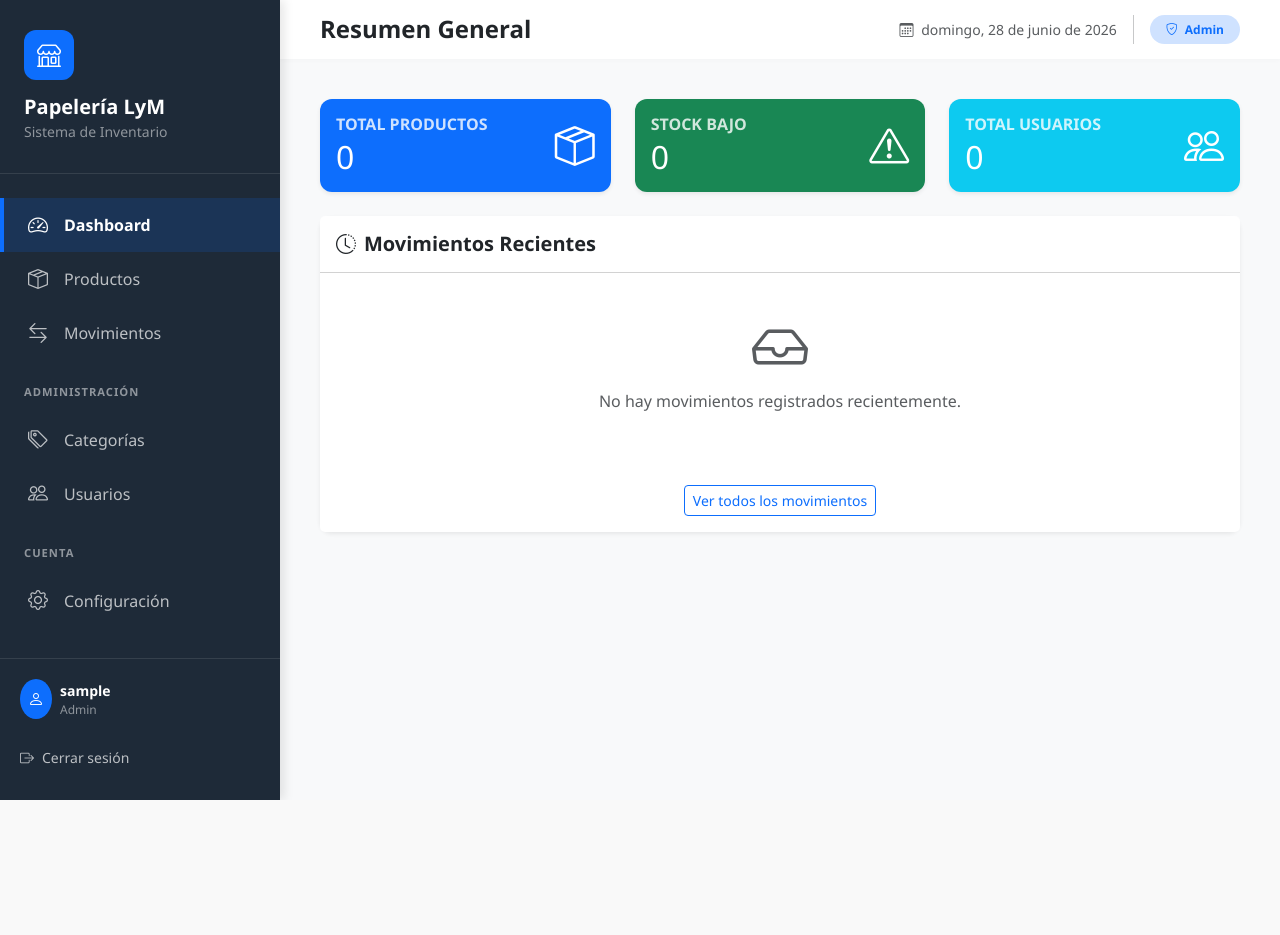
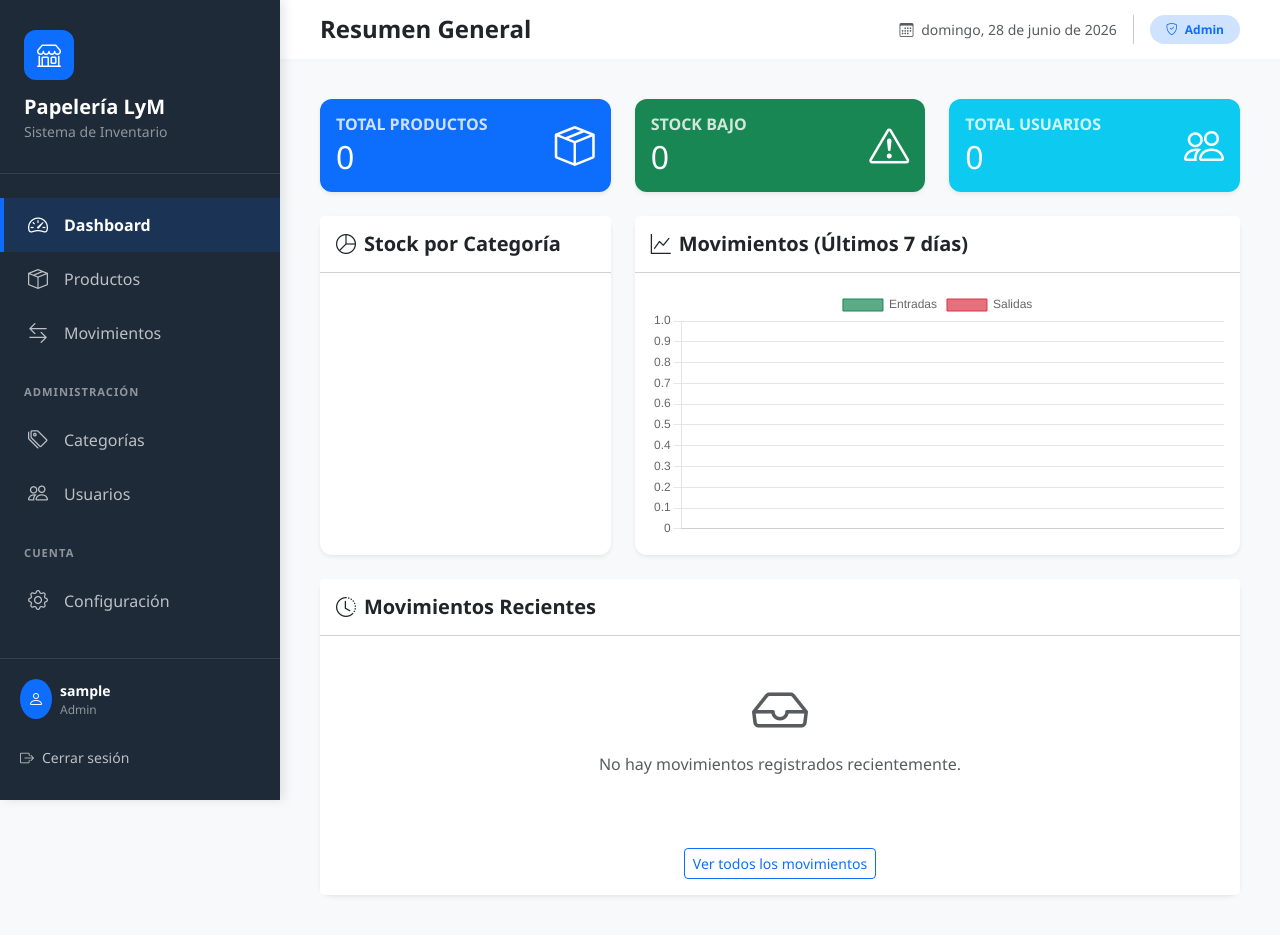
Before and after one commit to erickgalindosc-hub/Proyectos, a Flask app: page /dashboard in a window 1280 px wide. Before the commit the page ends 800 px from the top, so only its background shows below. Run offline with Flask 3, Linux system fonts and the light colour scheme; the visitor is signed in with stand-in values (Sample User, id 1); data that the repository does not hold is empty; a map, chart or similar area stays blank; some libraries are stand-ins or nearby versions.

Commit message:
Mejoras integrales: Seguridad, Visualizaciones, Exportación y Estabilidad
- Se agregaron decoradores @admin_required y @login_required faltantes para proteger rutas críticas.
- Se implementaron gráficos dinámicos con Chart.js en el dashboard para stock y movimientos.
- Se mejoró el formato de los reportes PDF y se añadió la funcionalidad de exportación a CSV.
- Se crearon páginas de error personalizadas (404 y 500) para una mejor experiencia de usuario.
- Se estandarizaron los modales de edición y se corrigió la ruta de edición de movimientos.
- Se limpió el repositorio eliminando archivos binarios de caché.

Co-authored-by: erickgalindosc-hub <236081233+erickgalindosc-hub@users.noreply.github.com>

```diff
--- a/app.py
+++ b/app.py
@@ -4,7 +4,10 @@ from werkzeug.security import generate_password_hash, check_password_hash
 from functools import wraps
 from reportlab.lib.pagesizes import letter
 from reportlab.pdfgen import canvas
+from reportlab.lib import colors
 from io import BytesIO
+import csv
+import io
 
 import os
 
@@ -200,15 +203,39 @@ def dashboard():
         """)
         recientes = cur.fetchall()
 
+        # Datos para gráfico: Stock por Categoría
+        cur.execute("""
+            SELECT c.nombre, SUM(p.stock)
+            FROM productos p
+            LEFT JOIN categorias c ON p.id_categoria = c.id
+            GROUP BY c.nombre
+        """)
+        stock_categoria = cur.fetchall()
+
+        # Datos para gráfico: Movimientos últimos 7 días
+        cur.execute("""
+            SELECT DATE(fecha) as dia,
+                   SUM(CASE WHEN tipo = 'entrada' THEN cantidad ELSE 0 END) as entradas,
+                   SUM(CASE WHEN tipo = 'salida' THEN cantidad ELSE 0 END) as salidas
+            FROM movimientos
+            WHERE fecha >= DATE_SUB(NOW(), INTERVAL 7 DAY)
+            GROUP BY dia
+            ORDER BY dia ASC
+        """)
+        movimientos_7dias = cur.fetchall()
+
     return render_template("dashboard.html",
                            total_productos=total_productos,
                            stock_bajo=stock_bajo,
                            total_usuarios=total_usuarios,
                            recientes=recientes,
+                           stock_categoria=stock_categoria,
+                           movimientos_7dias=movimientos_7dias,
                            rol=session["rol"],
                            usuario=session["usuario"])
 
 @app.route("/logout")
+@login_required
 def logout():
     session.clear()
     flash("Has cerrado sesión exitosamente.", "info")
@@ -613,24 +640,21 @@ def agregar_movimiento():
     flash("Movimiento registrado correctamente", "success")
     return redirect(url_for("movimientos"))
 
-@app.route('/movimientos/editar/<int:id>', methods=['GET', 'POST'])
+@app.route('/movimientos/editar/<int:id>', methods=['POST'])
+@admin_required
 def editar_movimiento(id):
     cur = mysql.connection.cursor()
-    if request.method == 'POST':
-        tipo = request.form['tipo']
-        cantidad = request.form['cantidad']
-        cur.execute("UPDATE movimientos SET tipo=%s, cantidad=%s WHERE id=%s", (tipo, cantidad, id))
-        mysql.connection.commit()
-        flash('Movimiento actualizado correctamente.', 'success')
-        return redirect(url_for('movimientos'))
-    else:
-        cur.execute("SELECT * FROM movimientos WHERE id=%s", (id,))
-        movimiento = cur.fetchone()
-        cur.close()
-        return render_template('editar_movimiento.html', movimiento=movimiento)
+    tipo = request.form['tipo']
+    cantidad = request.form['cantidad']
+    cur.execute("UPDATE movimientos SET tipo=%s, cantidad=%s WHERE id=%s", (tipo, cantidad, id))
+    mysql.connection.commit()
+    cur.close()
+    flash('Movimiento actualizado correctamente.', 'success')
+    return redirect(url_for('movimientos'))
 
 
 @app.route('/movimientos/eliminar/<int:id>', methods=['POST'])
+@admin_required
 def eliminar_movimiento(id):
     cur = mysql.connection.cursor()
     cur.execute("DELETE FROM movimientos WHERE id=%s", (id,))
@@ -658,24 +682,55 @@ def generar_pdf(titulo, columnas, datos):
     buffer = BytesIO()
     pdf = canvas.Canvas(buffer, pagesize=letter)
     pdf.setTitle(titulo)
-    pdf.setFont("Helvetica-Bold", 16)
-    pdf.drawString(200, 750, titulo)
-    pdf.setFont("Helvetica", 10)
 
-    y = 720
-    pdf.line(50, y + 10, 560, y + 10)
-    pdf.drawString(50, y, " | ".join(columnas))
-    pdf.line(50, y - 5, 560, y - 5)
-    y -= 20
+    # Encabezado
+    pdf.setFont("Helvetica-Bold", 18)
+    pdf.drawCentredString(300, 750, "Papelería LyM")
+    pdf.setFont("Helvetica", 14)
+    pdf.drawCentredString(300, 730, titulo)
 
-    for fila in datos:
-        fila_texto = " | ".join([str(c) for c in fila])
-        pdf.drawString(50, y, fila_texto)
+    pdf.setFont("Helvetica-Bold", 10)
+    y = 690
+
+    # Estilo de tabla (Cabecera)
+    pdf.setFillColor(colors.lightgrey)
+    pdf.rect(50, y - 5, 510, 20, fill=1)
+    pdf.setFillColor(colors.black)
+
+    # Dibujar cabeceras
+    x_offset = 55
+    col_widths = [40, 140, 150, 80, 100] if len(columnas) == 5 else [40, 60, 50, 120, 120, 120]
+
+    # Si col_widths no coincide con len(columnas), usar ancho equitativo
+    if len(col_widths) != len(columnas):
+        col_widths = [510 / len(columnas)] * len(columnas)
+
+    for i, col in enumerate(columnas):
+        pdf.drawString(x_offset, y, col)
+        x_offset += col_widths[i]
+
+    y -= 25
+    pdf.setFont("Helvetica", 9)
+
+    # Dibujar filas
+    for i, fila in enumerate(datos):
+        if i % 2 == 0:
+            pdf.setFillColor(colors.whitesmoke)
+            pdf.rect(50, y - 5, 510, 15, fill=1)
+            pdf.setFillColor(colors.black)
+
+        x_offset = 55
+        for j, cell in enumerate(fila):
+            text = str(cell)
+            max_len = 20 if col_widths[j] < 100 else 30
+            pdf.drawString(x_offset, y, text[:max_len])
+            x_offset += col_widths[j]
+
         y -= 15
-        if y < 60:
+        if y < 50:
             pdf.showPage()
             y = 750
-            pdf.setFont("Helvetica", 10)
+            pdf.setFont("Helvetica", 9)
 
     pdf.save()
     buffer.seek(0)
@@ -719,7 +774,43 @@ def reporte_movimientos():
     """)
     datos = cur.fetchall()
     cur.close()
-    return generar_pdf("Reporte de Movimientos", ["ID", "Tipo", "Cantidad", "Producto", "Usuario", "Fecha"], datos)
+    return generar_pdf("Reporte de Movimientos", ["ID", "Tipo", "Cant.", "Producto", "Usuario", "Fecha"], datos)
+
+@app.route("/reporte/productos/csv")
+@admin_required
+def reporte_productos_csv():
+    cur = mysql.connection.cursor()
+    cur.execute("""
+        SELECT p.id, p.nombre, p.descripcion, p.precio, p.stock, c.nombre
+        FROM productos p
+        LEFT JOIN categorias c ON p.id_categoria = c.id
+    """)
+    datos = cur.fetchall()
+    cur.close()
+
+    output = BytesIO()
+    # Escribir CSV en el buffer (usando string IO intermedio para csv.writer)
+    si = io.StringIO()
+    cw = csv.writer(si)
+    cw.writerow(["ID", "Nombre", "Descripción", "Precio", "Stock", "Categoría"])
+    cw.writerows(datos)
+
+    output.write(si.getvalue().encode('utf-8'))
+    output.seek(0)
+
+    response = make_response(output.getvalue())
+    response.headers["Content-Disposition"] = "attachment; filename=inventario_productos.csv"
+    response.headers["Content-type"] = "text/csv"
+    return response
+
+# --- MANEJO DE ERRORES ---
+@app.errorhandler(404)
+def page_not_found(e):
+    return render_template('404.html', rol=session.get("rol"), usuario=session.get("usuario")), 404
+
+@app.errorhandler(500)
+def internal_server_error(e):
+    return render_template('500.html', rol=session.get("rol"), usuario=session.get("usuario")), 500
 
 # --- MAIN ---
 if __name__ == "__main__":
--- a/templates/dashboard.html
+++ b/templates/dashboard.html
@@ -46,6 +46,29 @@
                         <i class="bi bi-people"></i>
                     </div>
                 </div>
+            </div>
+        </div>
+    </div>
+</div>
+
+<div class="row g-4 mb-4">
+    <div class="col-12 col-xl-4">
+        <div class="card border-0 shadow-sm h-100">
+            <div class="card-header bg-white py-3">
+                <h5 class="card-title mb-0 fw-bold"><i class="bi bi-pie-chart me-2"></i>Stock por Categoría</h5>
+            </div>
+            <div class="card-body d-flex align-items-center justify-content-center">
+                <canvas id="chartCategorias" style="max-height: 250px;"></canvas>
+            </div>
+        </div>
+    </div>
+    <div class="col-12 col-xl-8">
+        <div class="card border-0 shadow-sm h-100">
+            <div class="card-header bg-white py-3">
+                <h5 class="card-title mb-0 fw-bold"><i class="bi bi-graph-up me-2"></i>Movimientos (Últimos 7 días)</h5>
+            </div>
+            <div class="card-body">
+                <canvas id="chartMovimientos" style="max-height: 250px;"></canvas>
             </div>
         </div>
     </div>
@@ -104,4 +127,57 @@
         </div>
     </div>
 </div>
+<script src="https://cdn.jsdelivr.net/npm/chart.js"></script>
+<script>
+    // Gráfico de Categorías
+    const ctxCat = document.getElementById('chartCategorias').getContext('2d');
+    new Chart(ctxCat, {
+        type: 'doughnut',
+        data: {
+            labels: [{% for c in stock_categoria %}'{{ c[0] or "Sin Categoría" }}',{% endfor %}],
+            datasets: [{
+                data: [{% for c in stock_categoria %}{{ c[1] }},{% endfor %}],
+                backgroundColor: ['#0d6efd', '#6610f2', '#6f42c1', '#d63384', '#dc3545', '#fd7e14', '#ffc107', '#198754', '#20c997', '#0dcaf0'],
+            }]
+        },
+        options: {
+            responsive: true,
+            maintainAspectRatio: false,
+            plugins: { legend: { position: 'bottom' } }
+        }
+    });
+
+    // Gráfico de Movimientos
+    const ctxMov = document.getElementById('chartMovimientos').getContext('2d');
+    new Chart(ctxMov, {
+        type: 'bar',
+        data: {
+            labels: [{% for m in movimientos_7dias %}'{{ m[0].strftime("%d/%m") }}',{% endfor %}],
+            datasets: [
+                {
+                    label: 'Entradas',
+                    data: [{% for m in movimientos_7dias %}{{ m[1] }},{% endfor %}],
+                    backgroundColor: 'rgba(25, 135, 84, 0.7)',
+                    borderColor: '#198754',
+                    borderWidth: 1
+                },
+                {
+                    label: 'Salidas',
+                    data: [{% for m in movimientos_7dias %}{{ m[2] }},{% endfor %}],
+                    backgroundColor: 'rgba(220, 53, 69, 0.7)',
+                    borderColor: '#dc3545',
+                    borderWidth: 1
+                }
+            ]
+        },
+        options: {
+            responsive: true,
+            maintainAspectRatio: false,
+            scales: {
+                y: { beginAtZero: true }
+            },
+            plugins: { legend: { position: 'top' } }
+        }
+    });
+</script>
 {% endblock %}
--- a/templates/productos.html
+++ b/templates/productos.html
@@ -25,6 +25,9 @@
                 </button>
                 <a href="{{ url_for('reporte_productos') }}" class="btn btn-success ms-2">
                     <i class="bi bi-file-earmark-pdf me-1"></i> PDF
+                </a>
+                <a href="{{ url_for('reporte_productos_csv') }}" class="btn btn-outline-success ms-2">
+                    <i class="bi bi-file-earmark-spreadsheet me-1"></i> CSV
                 </a>
                 <button class="btn btn-outline-danger ms-2" data-bs-toggle="modal" data-bs-target="#modalReiniciar">
                     <i class="bi bi-arrow-counterclockwise"></i>
```
Also changed, not shown: templates/404.html (added, +17 -0 lines), templates/500.html (added, +17 -0 lines).
